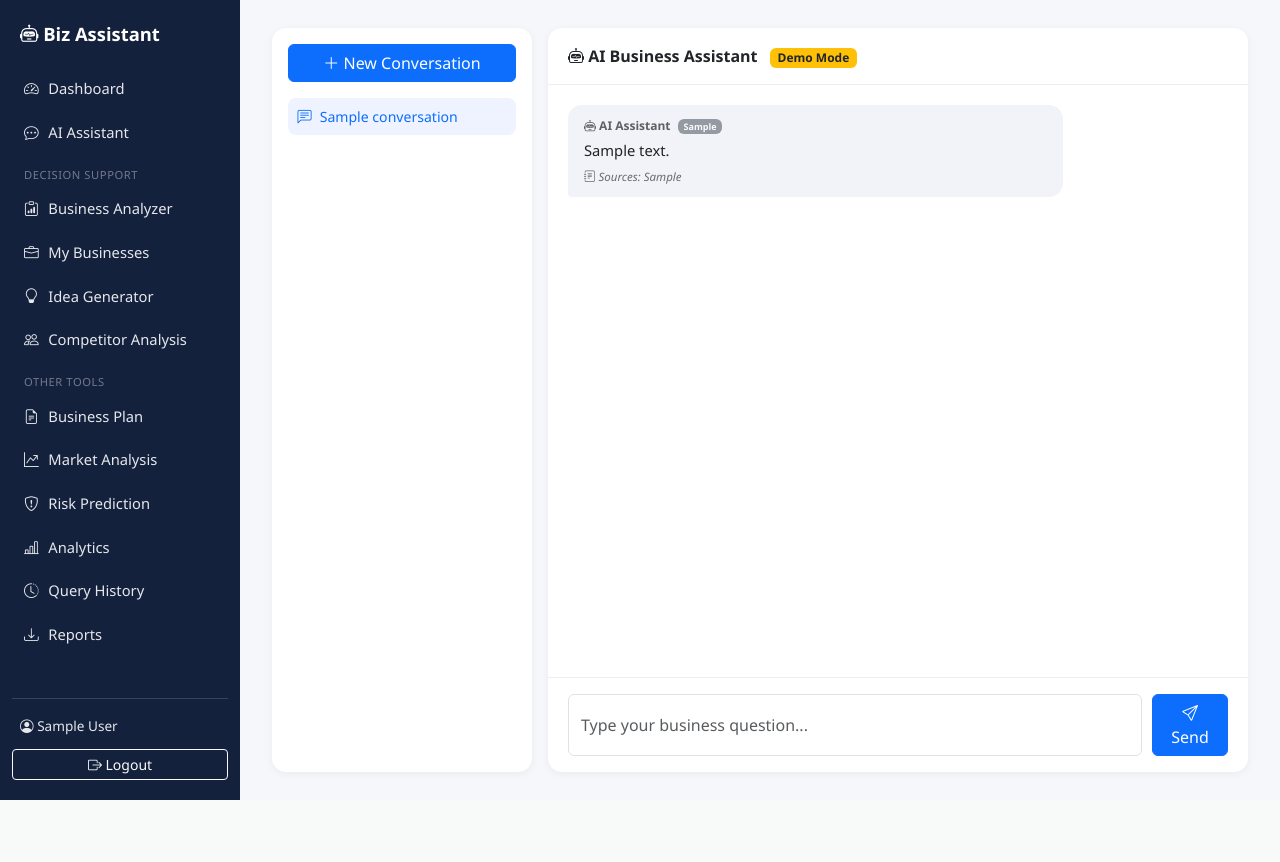
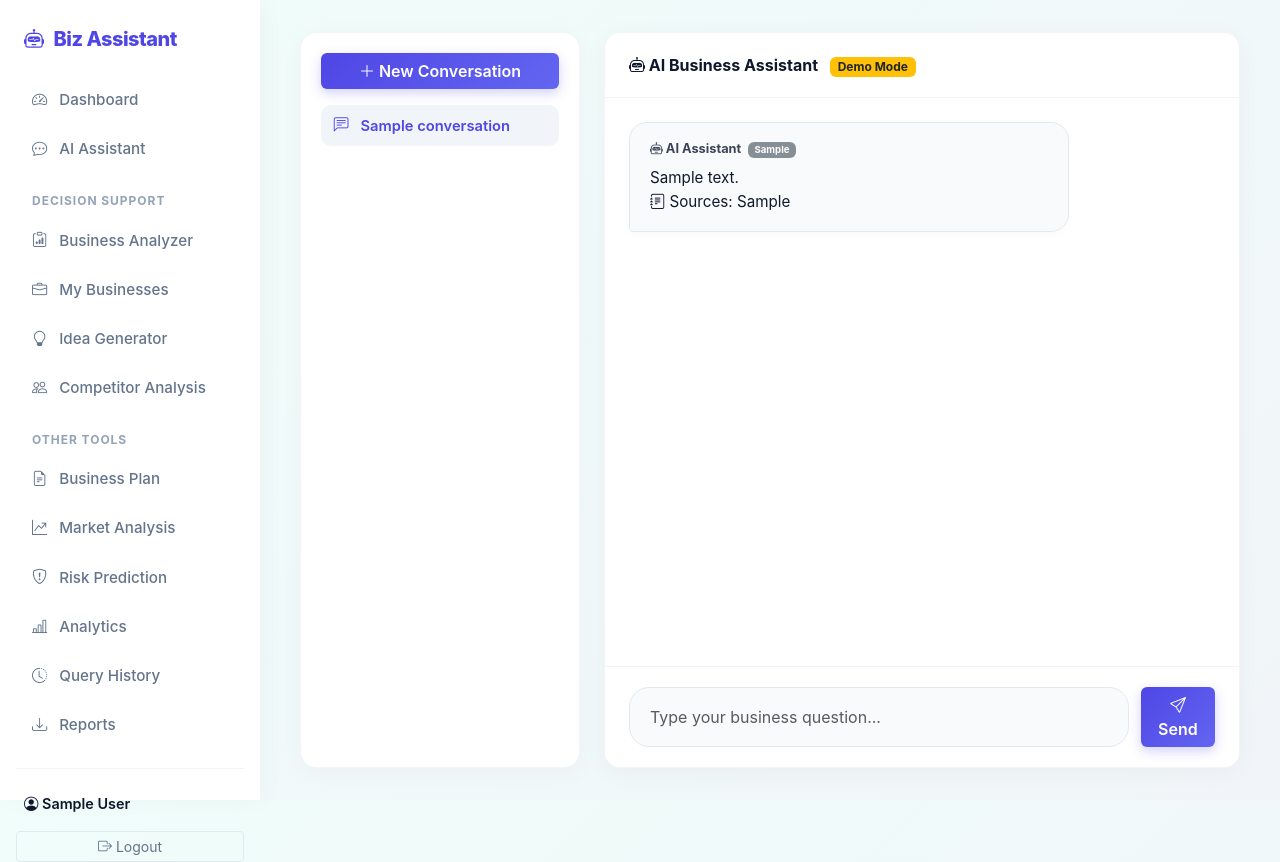
Before and after one commit to sanjankumar540/Ai-based-business-advisor-chatbot, a Flask app: page /chat in a window 1280 px wide. Before the commit the page ends 800 px from the top, so only its background shows below. Run offline with Flask 3, Linux system fonts and the light colour scheme; the visitor is signed in with stand-in values (Sample User, id 1); tables that the repository leaves empty hold one stand-in row (values such as "Sample post").

Commit message:
Massive professional UI theme upgrade with animations

```diff
--- a/static/css/style.css
+++ b/static/css/style.css
@@ -1,12 +1,35 @@
 :root {
-  --primary: #0d6efd;
-  --sidebar-bg: #14213d;
-  --sidebar-text: #e5e7eb;
+  --primary: #4f46e5;
+  --primary-hover: #4338ca;
+  --sidebar-bg: #ffffff;
+  --sidebar-text: #64748b;
+  --sidebar-active: #f1f5f9;
+  --bg-color: #f8fafc;
+  --text-main: #0f172a;
+  --card-bg: #ffffff;
 }
 
 body {
-  background-color: #f5f7fb;
-  font-family: 'Segoe UI', Roboto, sans-serif;
+  background: linear-gradient(135deg, #f0fdfa 0%, #f1f5f9 100%);
+  background-attachment: fixed;
+  font-family: 'Inter', 'Segoe UI', Roboto, sans-serif;
+  color: var(--text-main);
+}
+
+/* ---------- Animations ---------- */
+@keyframes fadeSlideUp {
+  from { opacity: 0; transform: translateY(15px); }
+  to { opacity: 1; transform: translateY(0); }
+}
+
+@keyframes popIn {
+  0% { opacity: 0; transform: scale(0.95); }
+  100% { opacity: 1; transform: scale(1); }
+}
+
+@keyframes slideInLeft {
+  from { opacity: 0; transform: translateX(-20px); }
+  to { opacity: 1; transform: translateX(0); }
 }
 
 /* ---------- App layout ---------- */
@@ -16,22 +39,29 @@ body {
 }
 
 .sidebar {
-  width: 240px;
+  width: 260px;
   background: var(--sidebar-bg);
   color: var(--sidebar-text);
   display: flex;
   flex-direction: column;
-  padding: 1.25rem 0.75rem;
+  padding: 1.5rem 1rem;
   position: sticky;
   top: 0;
   height: 100vh;
+  box-shadow: 4px 0 24px rgba(0,0,0,0.03);
+  z-index: 10;
+  animation: slideInLeft 0.5s ease-out;
 }
 
 .sidebar-brand {
-  font-size: 1.15rem;
-  font-weight: 700;
-  padding: 0 0.5rem 1.25rem 0.5rem;
-  color: #fff;
+  font-size: 1.25rem;
+  font-weight: 800;
+  padding: 0 0.5rem 1.5rem 0.5rem;
+  color: var(--primary);
+  display: flex;
+  align-items: center;
+  gap: 10px;
+  letter-spacing: -0.5px;
 }
 
 .sidebar-nav {
@@ -44,200 +74,251 @@ body {
 .sidebar-nav li a {
   display: flex;
   align-items: center;
-  gap: 0.6rem;
+  gap: 0.75rem;
   color: var(--sidebar-text);
   text-decoration: none;
-  padding: 0.6rem 0.75rem;
-  border-radius: 8px;
-  margin-bottom: 0.15rem;
-  font-size: 0.92rem;
-  transition: background 0.15s ease;
+  padding: 0.7rem 1rem;
+  border-radius: 10px;
+  margin-bottom: 0.25rem;
+  font-size: 0.95rem;
+  font-weight: 500;
+  transition: all 0.2s ease;
 }
 
-.sidebar-nav li a:hover {
-  background: rgba(255,255,255,0.08);
-  color: #fff;
+.sidebar-nav li a:hover, .sidebar-nav li a.active {
+  background: var(--sidebar-active);
+  color: var(--primary);
+  transform: translateX(4px);
 }
 
 .sidebar-section-label {
-  font-size: 0.7rem;
+  font-size: 0.75rem;
+  font-weight: 700;
   text-transform: uppercase;
-  letter-spacing: 0.05em;
-  color: rgba(255,255,255,0.4);
-  padding: 0.75rem 0.75rem 0.25rem 0.75rem;
+  letter-spacing: 0.08em;
+  color: #94a3b8;
+  padding: 1rem 1rem 0.5rem 1rem;
 }
 
 .sidebar-footer {
-  border-top: 1px solid rgba(255,255,255,0.15);
-  padding-top: 0.75rem;
-  margin-top: 0.75rem;
+  border-top: 1px solid #f1f5f9;
+  padding-top: 1rem;
+  margin-top: 1rem;
 }
 
 .user-chip {
-  font-size: 0.85rem;
-  padding: 0.3rem 0.5rem;
+  font-size: 0.9rem;
+  padding: 0.5rem;
+  color: var(--text-main);
+  font-weight: 600;
 }
 
 .main-content {
   flex: 1;
-  padding: 1.75rem 2rem;
+  padding: 2rem 2.5rem;
   max-width: 100%;
   overflow-x: hidden;
+  animation: fadeSlideUp 0.6s ease-out;
 }
 
-/* ---------- Landing / Auth ---------- */
-.landing-hero { background: linear-gradient(180deg, #eef3ff 0%, #ffffff 40%); }
-
-.feature-card {
-  background: #fff;
-  border-radius: 14px;
-  padding: 1.75rem;
-  box-shadow: 0 2px 10px rgba(0,0,0,0.05);
-  height: 100%;
+/* ---------- Global Buttons ---------- */
+.btn-primary {
+  background: linear-gradient(135deg, var(--primary), #6366f1);
+  border: none;
+  box-shadow: 0 4px 12px rgba(79,70,229,0.25);
+  transition: all 0.2s ease;
+  font-weight: 600;
 }
 
-.auth-wrapper {
-  min-height: 100vh;
-  display: flex;
-  align-items: center;
-  justify-content: center;
-  background: linear-gradient(135deg, #eef3ff 0%, #f5f7fb 100%);
+.btn-primary:hover {
+  background: linear-gradient(135deg, var(--primary-hover), #4f46e5);
+  transform: translateY(-2px);
+  box-shadow: 0 6px 16px rgba(79,70,229,0.35);
 }
 
-.auth-card {
-  background: #fff;
-  padding: 2.25rem;
-  border-radius: 16px;
-  box-shadow: 0 4px 24px rgba(0,0,0,0.08);
-  width: 100%;
-  max-width: 420px;
+.btn-outline-light {
+  color: var(--sidebar-text);
+  border-color: #e2e8f0;
+}
+.btn-outline-light:hover {
+  background: #f8fafc;
+  color: var(--text-main);
+  border-color: #cbd5e1;
 }
 
 /* ---------- Dashboard stat cards ---------- */
 .stat-card {
-  background: #fff;
-  border-radius: 14px;
-  padding: 1.25rem;
+  background: var(--card-bg);
+  border-radius: 16px;
+  padding: 1.5rem;
   text-align: center;
-  box-shadow: 0 2px 8px rgba(0,0,0,0.05);
+  box-shadow: 0 4px 20px rgba(0,0,0,0.03);
+  border: 1px solid rgba(255,255,255,0.5);
+  transition: transform 0.3s ease, box-shadow 0.3s ease;
+  animation: popIn 0.5s ease-out;
 }
-.stat-card i { font-size: 1.5rem; }
-.stat-value { font-size: 1.6rem; font-weight: 700; margin-top: 0.25rem; }
-.stat-label { color: #6c757d; font-size: 0.85rem; }
+.stat-card:hover {
+  transform: translateY(-5px);
+  box-shadow: 0 10px 25px rgba(0,0,0,0.06);
+}
+.stat-card i { font-size: 1.8rem; color: var(--primary); margin-bottom: 10px; display: block; }
+.stat-value { font-size: 1.8rem; font-weight: 800; margin-top: 0.25rem; color: var(--text-main); }
+.stat-label { color: #64748b; font-size: 0.9rem; font-weight: 500; }
 
-.panel-card {
-  border: none;
-  border-radius: 14px;
-  box-shadow: 0 2px 8px rgba(0,0,0,0.05);
+.panel-card, .feature-card {
+  background: var(--card-bg);
+  border: 1px solid #e2e8f0;
+  border-radius: 16px;
+  box-shadow: 0 4px 20px rgba(0,0,0,0.02);
 }
-
-.demo-banner { border-radius: 12px; }
 
 /* ---------- Chat UI ---------- */
 .chat-layout {
   display: flex;
-  height: calc(100vh - 3.5rem);
-  gap: 1rem;
+  height: calc(100vh - 4rem);
+  gap: 1.5rem;
 }
 
 .chat-sidebar {
-  width: 260px;
+  width: 280px;
   flex-shrink: 0;
-  background: #fff;
-  border-radius: 14px;
-  padding: 1rem;
-  box-shadow: 0 2px 8px rgba(0,0,0,0.05);
+  background: var(--card-bg);
+  border-radius: 16px;
+  padding: 1.25rem;
+  box-shadow: 0 4px 24px rgba(0,0,0,0.03);
+  border: 1px solid #f1f5f9;
   overflow-y: auto;
 }
 
 .conversation-item {
   display: flex;
-  gap: 0.5rem;
+  gap: 0.75rem;
   align-items: center;
   text-decoration: none;
-  color: #333;
-  padding: 0.5rem 0.6rem;
-  border-radius: 8px;
-  font-size: 0.88rem;
-  margin-bottom: 0.2rem;
+  color: var(--text-main);
+  padding: 0.6rem 0.8rem;
+  border-radius: 10px;
+  font-size: 0.92rem;
+  margin-bottom: 0.3rem;
+  transition: all 0.2s ease;
 }
-.conversation-item span { overflow: hidden; text-overflow: ellipsis; white-space: nowrap; }
-.conversation-item:hover, .conversation-item.active { background: #eef3ff; color: var(--primary); }
+.conversation-item:hover, .conversation-item.active {
+  background: #f1f5f9;
+  color: var(--primary);
+  font-weight: 600;
+}
 
 .chat-main {
   flex: 1;
   display: flex;
   flex-direction: column;
-  background: #fff;
-  border-radius: 14px;
-  box-shadow: 0 2px 8px rgba(0,0,0,0.05);
+  background: var(--card-bg);
+  border-radius: 16px;
+  box-shadow: 0 4px 24px rgba(0,0,0,0.04);
+  border: 1px solid #f1f5f9;
   overflow: hidden;
 }
 
 .chat-header {
-  padding: 1rem 1.25rem;
-  border-bottom: 1px solid #eee;
-  font-weight: 600;
+  padding: 1.25rem 1.5rem;
+  background: rgba(255,255,255,0.9);
+  backdrop-filter: blur(10px);
+  border-bottom: 1px solid #f1f5f9;
+  font-weight: 700;
+  color: var(--text-main);
 }
 
 .chat-messages {
   flex: 1;
   overflow-y: auto;
-  padding: 1.25rem;
+  padding: 1.5rem;
+  scroll-behavior: smooth;
 }
 
-.chat-empty-state {
-  text-align: center;
-  color: #999;
-  padding: 3rem 1rem;
+.chat-bubble {
+  max-width: 75%;
+  padding: 1rem 1.25rem;
+  border-radius: 18px;
+  margin-bottom: 1rem;
+  font-size: 0.95rem;
+  line-height: 1.6;
+  animation: fadeSlideUp 0.4s ease-out backwards;
 }
 
+.user-bubble {
+  background: linear-gradient(135deg, var(--primary), #6366f1);
+  color: #fff;
+  margin-left: auto;
+  border-bottom-right-radius: 4px;
+  box-shadow: 0 4px 15px rgba(79,70,229,0.25);
+}
+
+.ai-bubble {
+  background: #f8fafc;
+  color: var(--text-main);
+  margin-right: auto;
+  border-bottom-left-radius: 4px;
+  border: 1px solid #e2e8f0;
+  box-shadow: 0 2px 10px rgba(0,0,0,0.02);
+}
+
+.bubble-sender { font-size: 0.8rem; font-weight: 700; margin-bottom: 0.4rem; opacity: 0.8; }
+
+.chat-input-bar {
+  display: flex;
+  gap: 0.75rem;
+  padding: 1.25rem 1.5rem;
+  background: #fff;
+  border-top: 1px solid #f1f5f9;
+}
+
+.chat-input-bar input {
+  border-radius: 20px;
+  border: 1px solid #e2e8f0;
+  padding: 0.75rem 1.25rem;
+  background: #f8fafc;
+  transition: all 0.2s;
+}
+.chat-input-bar input:focus {
+  background: #fff;
+  box-shadow: 0 0 0 4px rgba(79,70,229,0.1);
+  border-color: var(--primary);
+}
+
+/* ---------- Suggestion Chips ---------- */
 .suggestion-chips {
   display: flex;
   flex-wrap: wrap;
-  gap: 0.5rem;
+  gap: 0.6rem;
   justify-content: center;
-  margin-top: 1rem;
+  margin-top: 1.5rem;
 }
 .chip {
-  background: #eef3ff;
-  color: var(--primary);
-  padding: 0.4rem 0.8rem;
-  border-radius: 20px;
-  font-size: 0.82rem;
+  background: #f1f5f9;
+  color: var(--text-main);
+  border: 1px solid #e2e8f0;
+  padding: 0.5rem 1rem;
+  border-radius: 30px;
+  font-size: 0.85rem;
+  font-weight: 500;
   cursor: pointer;
+  transition: all 0.2s;
 }
-.chip:hover { background: #dde8ff; }
-
-.chat-bubble {
-  max-width: 75%;
-  padding: 0.75rem 1rem;
-  border-radius: 14px;
-  margin-bottom: 0.9rem;
-  font-size: 0.92rem;
-  line-height: 1.5;
-}
-.bubble-sender { font-size: 0.75rem; font-weight: 600; margin-bottom: 0.25rem; opacity: 0.7; }
-.user-bubble { background: var(--primary); color: #fff; margin-left: auto; border-bottom-right-radius: 4px; }
-.ai-bubble { background: #f1f3f9; color: #222; margin-right: auto; border-bottom-left-radius: 4px; }
-
-.chat-input-bar {
-  display: flex;
-  gap: 0.6rem;
-  padding: 1rem 1.25rem;
-  border-top: 1px solid #eee;
+.chip:hover {
+  background: var(--primary);
+  color: #fff;
+  border-color: var(--primary);
+  transform: translateY(-2px);
+  box-shadow: 0 4px 10px rgba(79,70,229,0.2);
 }
 
 /* ---------- Misc ---------- */
 .generated-text {
   white-space: pre-wrap;
-  font-family: 'Segoe UI', Roboto, sans-serif;
-  font-size: 0.9rem;
-  background: #f8f9fb;
-  padding: 1rem;
-  border-radius: 10px;
-  max-height: 520px;
-  overflow-y: auto;
+  background: #f8fafc;
+  padding: 1.25rem;
+  border-radius: 12px;
+  border: 1px solid #e2e8f0;
 }
 
 .risk-badge {
@@ -246,66 +327,7 @@ body {
   border-radius: 30px;
   font-weight: 700;
   font-size: 1.1rem;
-}
-.risk-badge.small { font-size: 0.75rem; padding: 0.25rem 0.7rem; }
-.risk-low { background: #d1e7dd; color: #146c43; }
-.risk-medium { background: #fff3cd; color: #997404; }
-.risk-high { background: #f8d7da; color: #b02a37; }
-.risk-unknown { background: #e2e3e5; color: #41464b; }
-
-.bubble-sources {
-  margin-top: 0.4rem;
-  font-size: 0.72rem;
-  opacity: 0.65;
-  font-style: italic;
-}
-
-/* ---------- Business Health Score ---------- */
-.health-score-circle {
-  width: 140px;
-  height: 140px;
-  border-radius: 50%;
-  border: 10px solid #0d6efd;
-  display: flex;
-  align-items: center;
-  justify-content: center;
-  font-size: 2.4rem;
-  font-weight: 800;
-  color: #0d6efd;
-  margin: 0.5rem auto;
-}
-.health-score-circle span {
-  font-size: 1rem;
-  font-weight: 400;
-  color: #999;
-  margin-left: 2px;
-}
-
-.health-score-mini {
-  width: 42px;
-  height: 42px;
-  border-radius: 50%;
-  border: 4px solid #0d6efd;
-  display: flex;
-  align-items: center;
-  justify-content: center;
-  font-weight: 700;
-  font-size: 0.95rem;
-  color: #0d6efd;
-}
-
-.score-label {
-  font-size: 0.75rem;
-  color: #6c757d;
-}
-
-.metric-label {
-  font-size: 0.78rem;
-  color: #6c757d;
-}
-.metric-value {
-  font-size: 1.2rem;
-  font-weight: 700;
+  box-shadow: 0 2px 8px rgba(0,0,0,0.05);
 }
 
 @media (max-width: 900px) {
```
